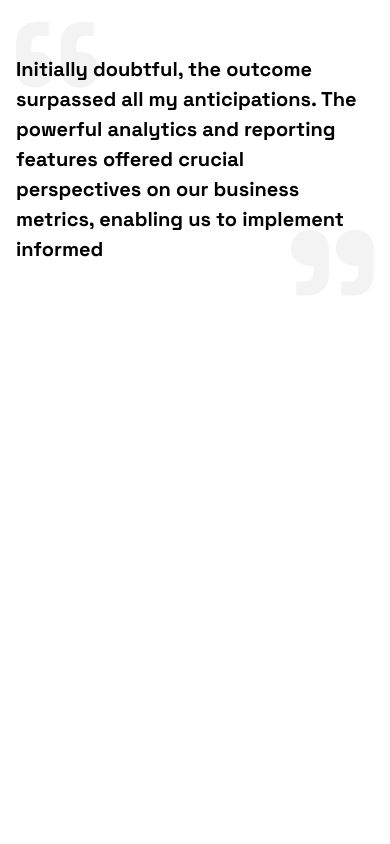
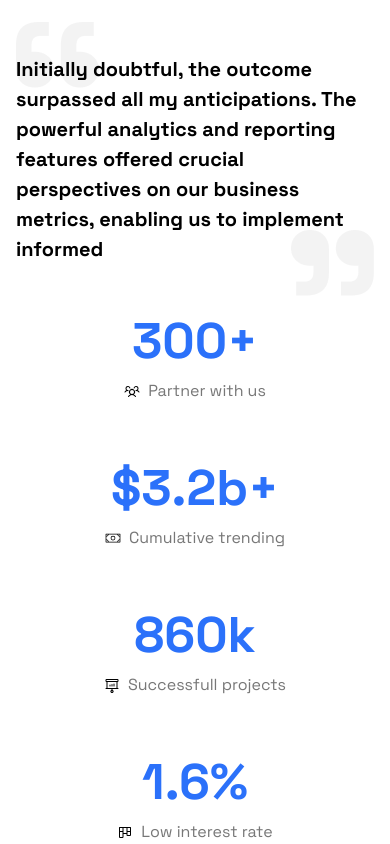
Before and after one commit to daniels9028/wadde, a React (Vite) app: page / in a window 390 px wide. Shown: the part 4686-5530 px from the top of the page. Before the commit the page ends 4982 px from the top, so only its background shows below. Built offline with nearby package versions, Linux system fonts and the light colour scheme; a web font is replaced by a local one.

Commit message:
Testimonial with responsive slicing

```diff
--- a/src/App.jsx
+++ b/src/App.jsx
@@ -40,6 +40,38 @@ const testimonials = [
   },
 ];
 
+import { PiUsersThree } from "react-icons/pi";
+import { PiMoneyLight } from "react-icons/pi";
+import { PiProjectorScreenChart } from "react-icons/pi";
+import { PiKanban } from "react-icons/pi";
+
+const lists = [
+  {
+    id: 1,
+    name: "Partner with us",
+    point: "300+",
+    icon: <PiUsersThree />,
+  },
+  {
+    id: 2,
+    name: "Cumulative trending",
+    point: "$3.2b+",
+    icon: <PiMoneyLight />,
+  },
+  {
+    id: 3,
+    name: "Successfull projects",
+    point: "860k",
+    icon: <PiProjectorScreenChart />,
+  },
+  {
+    id: 4,
+    name: "Low interest rate",
+    point: "1.6%",
+    icon: <PiKanban />,
+  },
+];
+
 const App = () => {
   return (
     <>
@@ -48,7 +80,7 @@ const App = () => {
       <Apps />
       <Plans />
       <About />
-      <Testimonials testimonials={testimonials} />
+      <Testimonials testimonials={testimonials} lists={lists} />
     </>
   );
 };
--- a/src/components/Testimonials.jsx
+++ b/src/components/Testimonials.jsx
@@ -2,7 +2,7 @@ import React from "react";
 import backtick1 from "../assets/backtick1.png";
 import backtick2 from "../assets/backtick2.png";
 
-const Testimonials = ({ testimonials }) => {
+const Testimonials = ({ testimonials, lists }) => {
   return (
     <section className="container mx-auto lg:px-10 px-4 mt-20">
       <div className="flex lg:flex-row flex-col justify-center items-start lg:gap-8 gap-20 w-full">
@@ -46,6 +46,17 @@ const Testimonials = ({ testimonials }) => {
           ))}
         </div>
       </div>
+      <div className="flex lg:flex-row flex-col justify-center items-center mt-10 gap-12 w-full">
+        {lists.map((list) => (
+          <div key={list.id} className="text-center">
+            <p className="text-[#2B71FA] font-bold text-[50px]">{list.point}</p>
+            <div className="flex flex-row items-center justify-center gap-2">
+              {list.icon}
+              <p className="text-[16px] text-[#1C1C1C]/60">{list.name}</p>
+            </div>
+          </div>
+        ))}
+      </div>
     </section>
   );
 };
```
